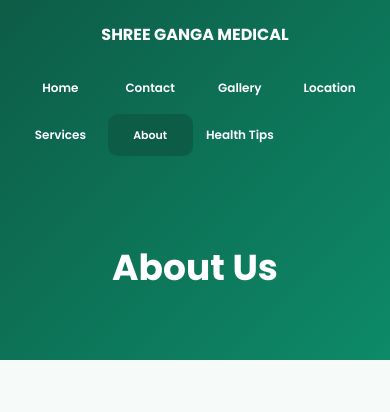
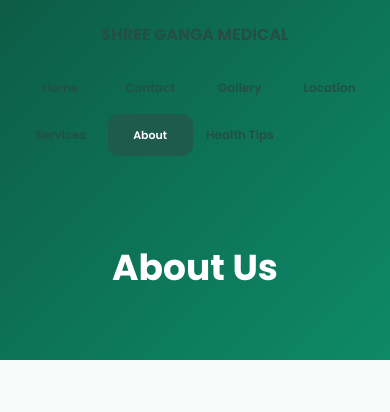
Before and after one commit to riteshml0211-cpu/shree-ganga-medical, a Flask app: page /about in a window 390 px wide. Shown: the top 412 px of the page. Run offline with Flask 3, Linux system fonts and the light colour scheme.

Commit message:
Improve mobile navigation

```diff
--- a/static/css/style.css
+++ b/static/css/style.css
@@ -2046,3 +2046,57 @@ td {
     background: rgba(255, 255, 255, 0.15) !important;
     color: white !important;
 }
+
+/* ================================
+   FIX NAVBAR TEXT VISIBILITY
+================================ */
+
+.navbar {
+    background: transparent !important;
+    backdrop-filter: none !important;
+    -webkit-backdrop-filter: none !important;
+    box-shadow: none !important;
+    border: none !important;
+}
+
+/* All navbar links */
+.navbar ul li a {
+    color: #244f46 !important;
+    font-weight: 600;
+    text-shadow: none !important;
+}
+
+/* Hover effect */
+.navbar ul li a:hover {
+    color: #0d5c46 !important;
+}
+
+/* Active page */
+.navbar ul li a.active {
+    background: #1f5b4d !important;
+    color: #ffffff !important;
+    border-radius: 16px;
+}
+
+/* Logo text */
+.navbar .logo,
+.navbar .logo span {
+    color: #244f46 !important;
+}
+
+/* Mobile fix */
+@media (max-width: 768px) {
+
+    .navbar {
+        background: transparent !important;
+    }
+
+    .navbar ul li a {
+        color: #244f46 !important;
+    }
+
+    .navbar ul li a.active {
+        color: #ffffff !important;
+        background: #1f5b4d !important;
+    }
+}
```
